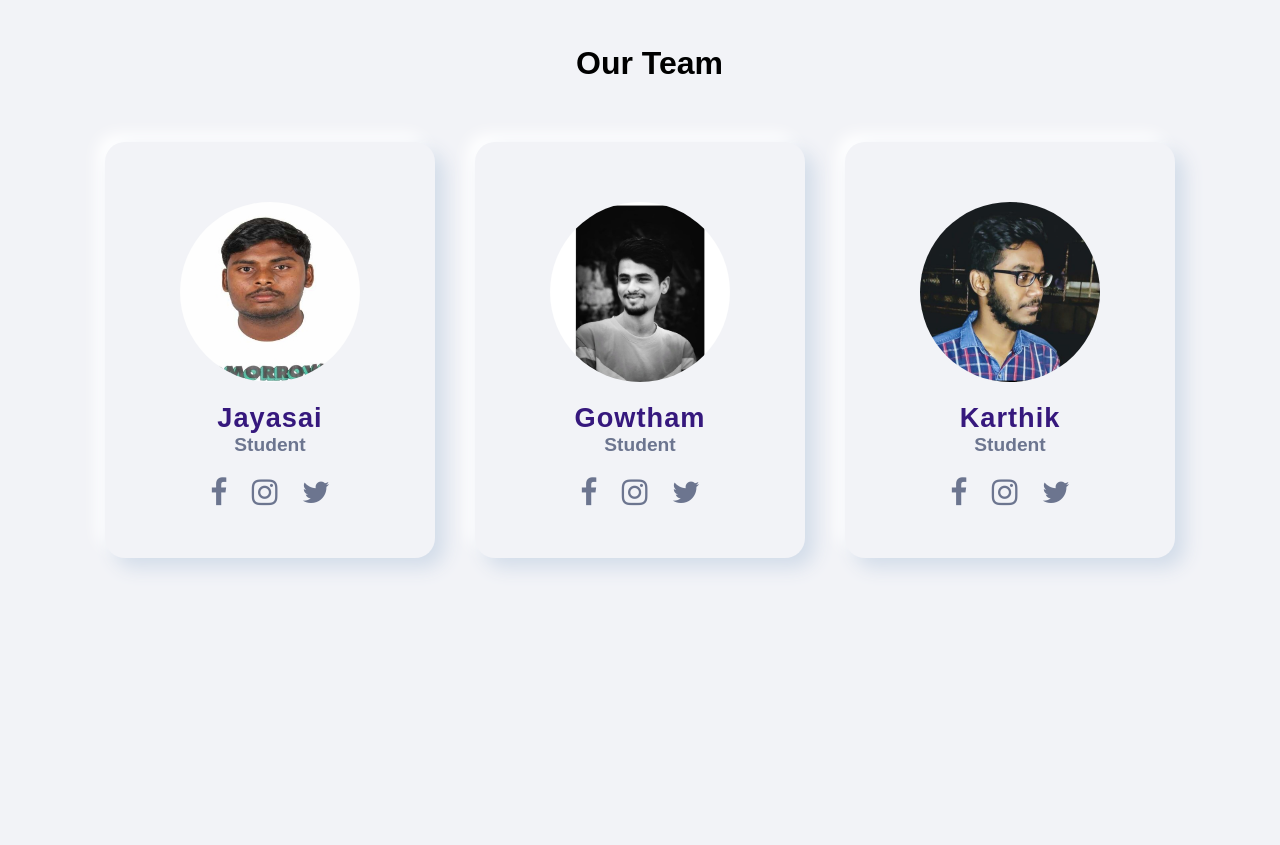
After one commit to dasarikarthik/HostelManagementSystem, a PHP site: page /aboutme.php in a window 1280 px wide. The commit adds this page. Run offline with PHP 8.4, Linux system fonts and the light colour scheme.

Commit message:
first commit

```diff
--- /dev/null
+++ b/aboutme.php
@@ -0,0 +1,71 @@
+<!DOCTYPE html>
+<html lang="en">
+<head>
+   <meta charset="UTF-8">
+   <meta http-equiv="X-UA-Compatible" content="IE=edge">
+   <meta name="viewport" content="width=device-width, initial-scale=1.0">
+   <link rel="stylesheet" href="https://cdnjs.cloudflare.com/ajax/libs/font-awesome/4.7.0/css/font-awesome.css"/>
+   <link rel="stylesheet" href="css\aboutme.css">
+   <title>Contact us</title>
+
+
+</head>
+<body>
+  <div class="heading" >
+      <h1>Our Team</h1>
+  </div>
+
+    <div class="container">
+
+        <div class="card">
+            <div class="content">
+                <div class="imgBx">
+                    <img src="images\jayasai.jpeg" alt="">
+                </div>
+                <div class="contentBx">
+                    <h4>Jayasai</h4>
+                    <h5>Student</h5>
+                </div>
+                <div class="sci">
+                    <a href="#"><i class="fa fa-facebook" aria-hidden="true"></i></a>
+                    <a href="#"><i class="fa fa-instagram" aria-hidden="true"></i></a>
+                    <a href="#"><i class="fa fa-twitter" aria-hidden="true"></i></a>
+                </div>
+            </div>
+        </div>
+        <div class="card">
+            <div class="content">
+                <div class="imgBx">
+                    <img src="images\gowtham.jpeg" alt="">
+                </div>
+                <div class="contentBx">
+                    <h4>Gowtham</h4>
+                    <h5>Student</h5>
+                </div>
+                <div class="sci">
+                    <a href="#"><i class="fa fa-facebook" aria-hidden="true"></i></a>
+                    <a href="#"><i class="fa fa-instagram" aria-hidden="true"></i></a>
+                    <a href="#"><i class="fa fa-twitter" aria-hidden="true"></i></a>
+                </div>
+            </div>
+        </div>
+        <div class="card">
+            <div class="content">
+                <div class="imgBx">
+                    <img src="images\karthik.jpeg" alt="">
+                </div>
+                <div class="contentBx">
+                    <h4>Karthik</h4>
+                    <h5>Student</h5>
+                </div>
+                <div class="sci">
+                    <a href="#"><i class="fa fa-facebook" aria-hidden="true"></i></a>
+                    <a href="#"><i class="fa fa-instagram" aria-hidden="true"></i></a>
+                    <a href="#"><i class="fa fa-twitter" aria-hidden="true"></i></a>
+                </div>
+            </div>
+        </div>
+
+    </div>
+</body>
+</html>
--- a/admin/adminlogin.php
+++ b/admin/adminlogin.php
@@ -13,7 +13,7 @@
       <h1>Admin Login</h1>
       <form method="post">
         <div class="txt_field">
-          <input type="text" required>
+          <input type="text" pattern="[0-9]{5}" required>
           <span></span>
           <label>Employee ID</label>
         </div>
--- /dev/null
+++ b/css/aboutme.css
@@ -0,0 +1,97 @@
+@import url('https://fonts.googleapis.com/css2?family=Poppins:wght@200;300;400;500;600;700&display=swap');
+*
+{
+   margin: 0;
+   padding: 0;
+   box-sizing: border-box;
+  font-family: "Encode Sans Expanded",sans-serif;
+}
+body
+{
+   /* display: flex; */
+   justify-content: center;
+   align-items: center;
+   min-height: 100vh;
+   width: 100%;
+   background: #f2f3f7;
+}
+.heading{
+margin-left: 45%;
+margin-top: 45px;
+margin-bottom: 40px;
+
+}
+.container
+{
+   display: flex;
+   justify-content: center;
+   align-items: center;
+   flex-wrap: wrap;
+}
+.container .card
+{
+   width: 330px;
+   height: 416px;
+   padding: 60px 30px;
+   margin: 20px;
+   background: #f2f3f7;
+   box-shadow: 0.6em 0.6em 1.2em #d2dce9,
+               -0.5em -0.5em 1em #ffffff;
+   border-radius: 20px;
+}
+.container .card .content
+{
+   display: flex;
+   justify-content: center;
+   align-items: center;
+   flex-direction: column;
+}
+.container .card .content .imgBx
+{
+   width: 180px;
+   height: 180px;
+   border-radius: 50%;
+   position: relative;
+   margin-bottom: 20px;
+   overflow: hidden;
+}
+.container .card .content .imgBx img
+{
+   position: absolute;
+   top: 0;
+   left: 0;
+   width: 100%;
+   height: 100%;
+   object-fit: cover;
+}
+.container .card .content .contentBx h4
+{
+   color: #36187d;
+   font-size: 1.7rem;
+   font-weight: bold;
+   text-align: center;
+   letter-spacing: 1px;
+}
+.container .card .content .contentBx h5
+{
+   color: #6c758f;
+   font-size: 1.2rem;
+   font-weight: bold;
+   text-align: center;
+}
+.container .card .content .sci
+{
+   margin-top: 20px;
+}
+.container .card .content .sci a
+{
+   text-decoration: none;
+   color: #6c758f;
+   font-size: 30px;
+   margin: 10px;
+   transition: color 0.4s;
+}
+.container .card .content .sci a:hover
+{
+   color: #0196e3;
+}
--- a/index.php
+++ b/index.php
@@ -145,8 +145,8 @@
     <div class="FooterLinksWrapper">
         <div class="FooterLinkItems">
             <h1 class="FooterLinkTitle">About Us</h1>
-            <a href="#" class="FooterLink">About me</a>
-            <a href="#" class="FooterLink">Services</a>
+            <a href="aboutme.php" class="FooterLink">Developers</a>
+            <a href="#about" class="FooterLink">Services</a>
             <a href="pricing.php" class="FooterLink">Pricing</a>
             <a href="admin\adminlogin.php" class="FooterLink">Admin</a>
         </div>
--- a/registration.php
+++ b/registration.php
@@ -22,11 +22,11 @@
         <div class="user-details">
           <div class="input-box">
             <span class="details">Full Name</span>
-            <input type="text" placeholder="Enter your name" required>
+            <input type="text" placeholder="Enter your name" required pattern="[a-z A-Z]*">
           </div>
           <div class="input-box">
             <span class="details">Reg No</span>
-            <input type="text" placeholder="Enter your regno" required>
+            <input type="text" placeholder="Enter your regno" pattern="[0-9]{2}[A-Z]{3}[0-9]{4}" required>
           </div>
           <div class="input-box">
             <span class="details">Email</span>
@@ -34,7 +34,7 @@
           </div>
           <div class="input-box">
             <span class="details">Phone Number</span>
-            <input type="text" placeholder="Enter your number" required>
+            <input type="text" placeholder="Enter your number" pattern="[0-9]{10}" required>
           </div>
           <div class="input-box">
             <span class="details">Password</span>
--- a/signin.php
+++ b/signin.php
@@ -15,7 +15,7 @@
       <h1>Login</h1>
       <form method="post">
         <div class="txt_field">
-          <input type="text" required>
+          <input type="text" pattern="[0-9]{2}[A-Z]{3}[0-9]{4}" required>
           <span></span>
           <label>Username</label>
         </div>
```
Also changed, not shown: css/signup.css (deleted, +0 -109 lines), signup.php (deleted, +0 -44 lines), student/applyleave.php (+4 -4 lines), images/gowtham.jpeg (added), images/jayasai.jpeg (added), images/karthik.jpeg (added).
